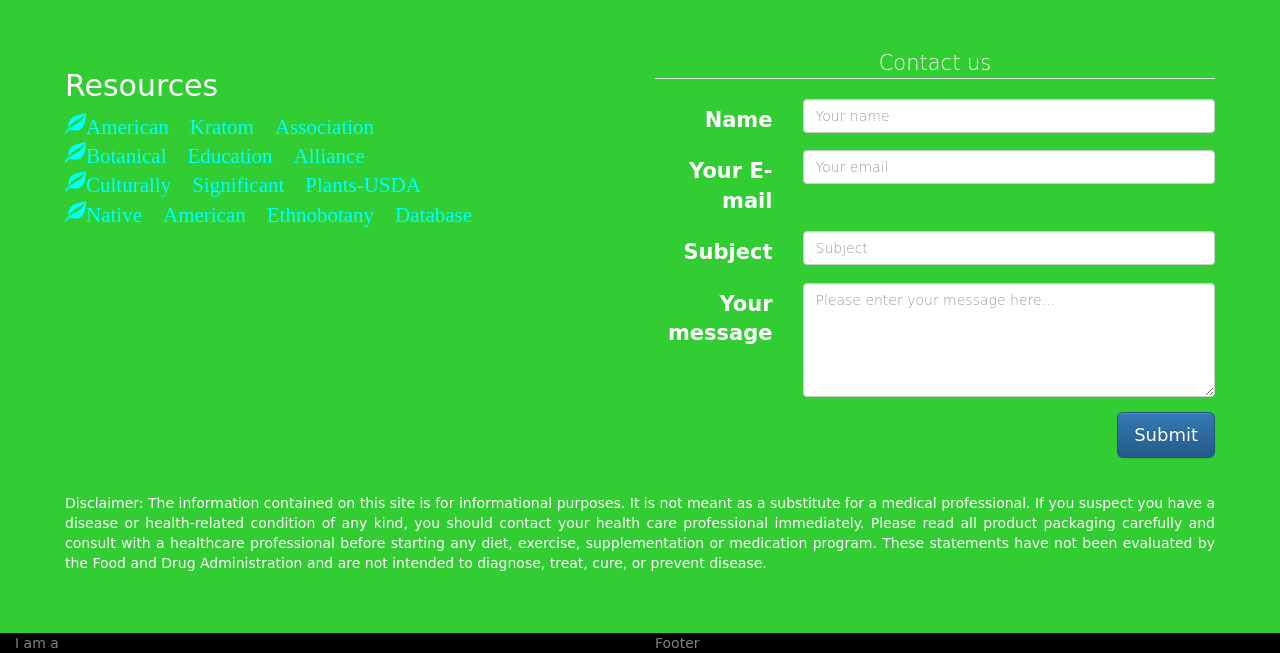
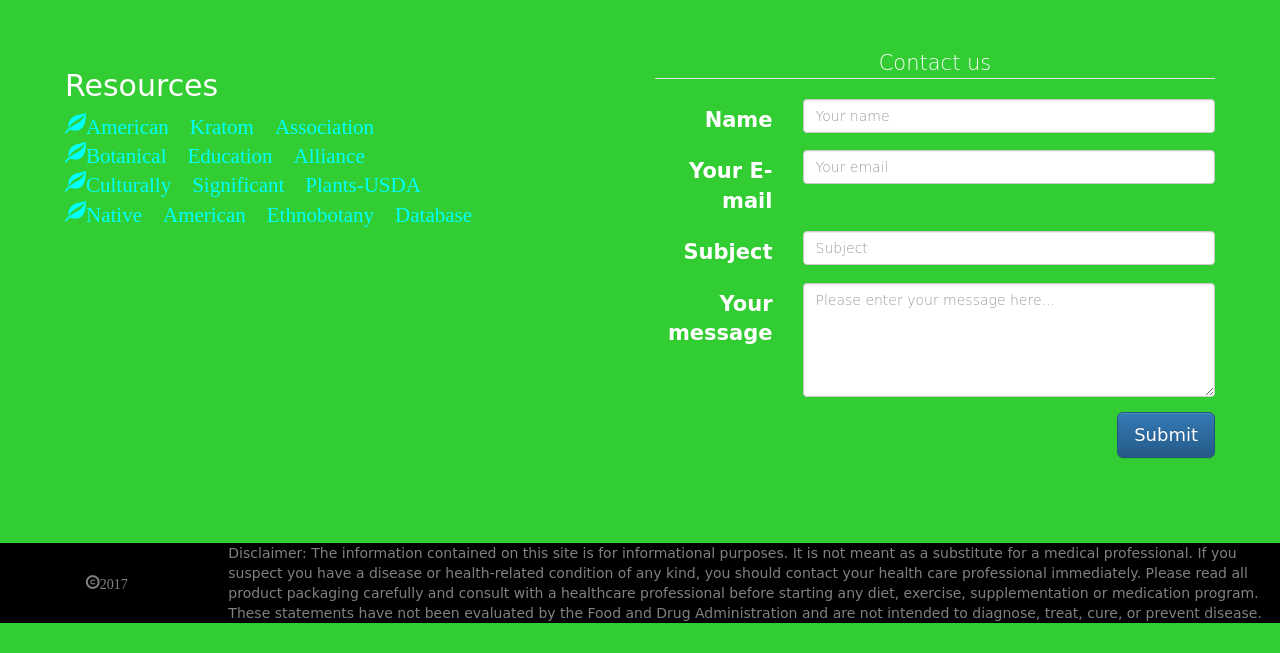
Before and after one commit to stevestonenm/stevestone-pwp, a PHP site: page / in a window 1280 px wide. Shown: the part 1735-2388 px from the top of the page. After the commit the page ends 2358 px from the top, so only its background shows below. Run offline with PHP 8.4, Linux system fonts and the light colour scheme; some libraries are stand-ins or nearby versions; some web fonts are replaced.

Commit message:
added disclaimer to footer

```diff
--- a/public_html/css/stylesheet.css
+++ b/public_html/css/stylesheet.css
@@ -137,3 +137,25 @@ legend {
 	background: black;
 	color: gray;
 }
+
+/********************************************
+* Form
+*********************************************/
+
+.g-recaptcha {
+	float: right;
+}
+
+/********************************************
+* Footer
+*********************************************/
+
+.footer {
+	background: black;
+	color: gray;
+}
+
+.col-sm-2 {
+	text-align: center;
+	padding: 3rem;
+}
--- a/public_html/index.php
+++ b/public_html/index.php
@@ -238,6 +238,7 @@
 									</div>
 
 									<!-- reCAPTCHA -->
+
 									<div class="g-recaptcha" data-sitekey="6Lem6y4UAAAAAErkGX9Y1aY1wkY-VEAJgI4v-iPh"></div>
 
 									<!-- Form actions -->
@@ -253,12 +254,12 @@
 
 						</div>
 					</div>
-					<div class="row">
-						<div class="col-md-12">
-							<p class="disclaimer">
-								Disclaimer: The information contained on this site is for informational purposes. It is not meant as a substitute for a medical professional. If you suspect you have a disease or health-related condition of any kind, you should contact your health care professional immediately. Please read all product packaging carefully and consult with a healthcare professional before starting any diet, exercise, supplementation or medication program. These statements have not been evaluated by the Food and Drug Administration and are not intended to diagnose, treat, cure, or prevent disease.
-							</p>
-						</div>
+<!--					<div class="row">-->
+<!--						<div class="col-md-12">-->
+<!--							<p class="disclaimer">-->
+<!--								Disclaimer: The information contained on this site is for informational purposes. It is not meant as a substitute for a medical professional. If you suspect you have a disease or health-related condition of any kind, you should contact your health care professional immediately. Please read all product packaging carefully and consult with a healthcare professional before starting any diet, exercise, supplementation or medication program. These statements have not been evaluated by the Food and Drug Administration and are not intended to diagnose, treat, cure, or prevent disease.-->
+<!--							</p>-->
+<!--						</div>-->
 					</div>
 				</div>
 			</div>
@@ -267,11 +268,11 @@
 		<footer class="footer">
 			<div class="container-fluid">
 				<div class="row">
-					<div class="col-sm-6">
-						I am a
+					<div class="col-sm-2">
+						<span class="glyphicon glyphicon-copyright-mark" aria-hidden="true">2017</span>
 					</div>
-					<div class="col-sm-6">
-						Footer
+					<div class="col-sm-10">
+						Disclaimer: The information contained on this site is for informational purposes. It is not meant as a substitute for a medical professional. If you suspect you have a disease or health-related condition of any kind, you should contact your health care professional immediately. Please read all product packaging carefully and consult with a healthcare professional before starting any diet, exercise, supplementation or medication program. These statements have not been evaluated by the Food and Drug Administration and are not intended to diagnose, treat, cure, or prevent disease.
 					</div>
 				</div>
 			</div>
```
